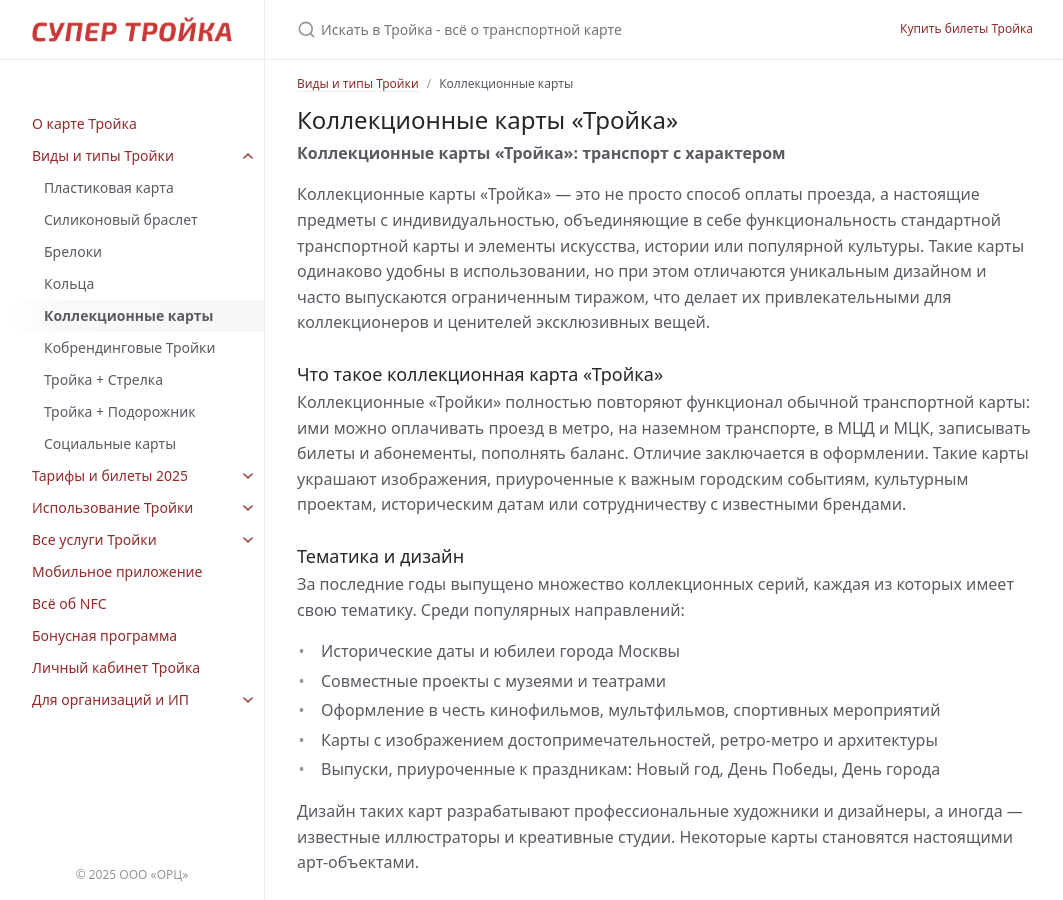
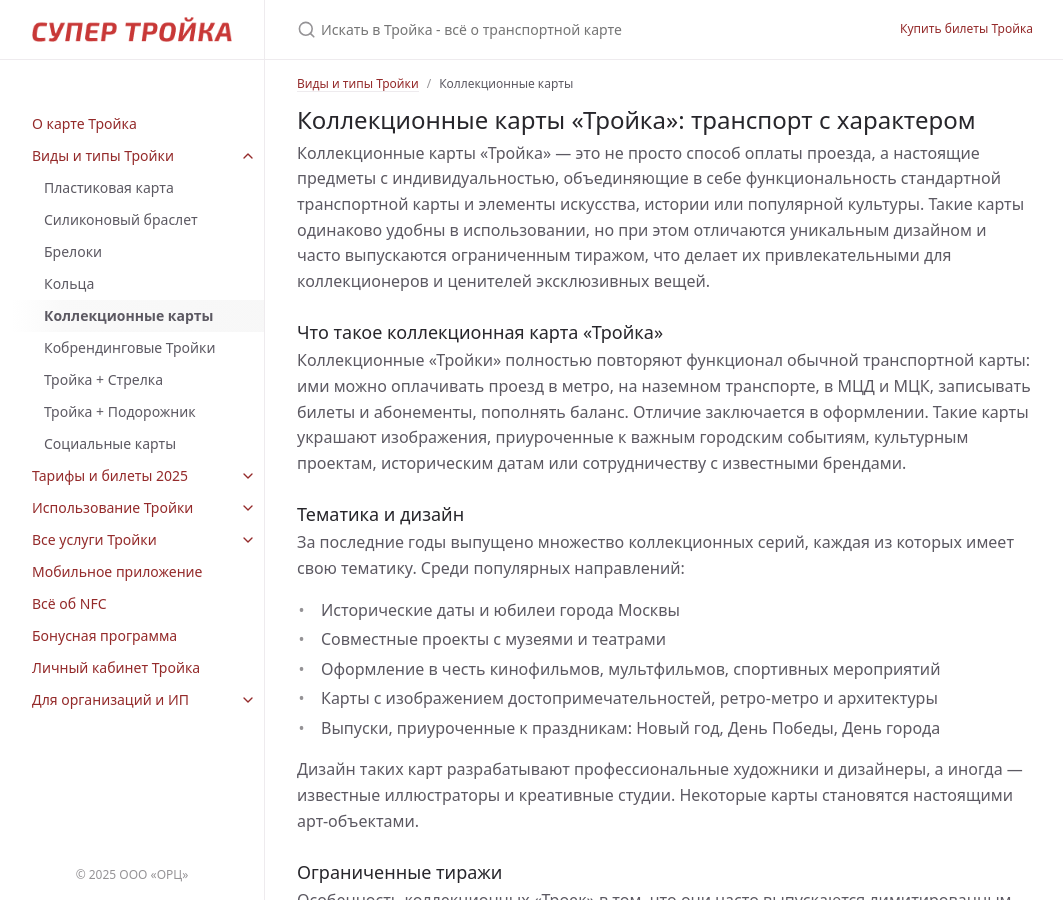
Before and after one commit to InvoiceBox/wiki.supertroika.ru, a Jekyll site: the page built from troika/types/collection.md, in a window 1280 px wide and 900 px high. Shown: the whole window, without its empty margins (107-1170 px from the left). Built offline with Jekyll 4.4.1, drawn with Linux system fonts in a browser that asks for light colours; comment, search, counter and statistics services are not loaded.

Commit message:
Small fixes

```diff
--- a/troika/types/collection.md
+++ b/troika/types/collection.md
@@ -7,9 +7,7 @@ parent: "Виды и типы Тройки"
 date: 2022-05-07 15:21:00 +0300
 ---
 
-## Коллекционные карты «Тройка»
-
-**Коллекционные карты «Тройка»: транспорт с характером**
+## Коллекционные карты «Тройка»: транспорт с характером
 
 Коллекционные карты «Тройка» — это не просто способ оплаты проезда, а настоящие предметы с индивидуальностью, объединяющие в себе функциональность стандартной транспортной карты и элементы искусства, истории или популярной культуры. Такие карты одинаково удобны в использовании, но при этом отличаются уникальным дизайном и часто выпускаются ограниченным тиражом, что делает их привлекательными для коллекционеров и ценителей эксклюзивных вещей.
 
```
Also changed, not shown: troika/types/cobrand.md (+1 -3 lines).
